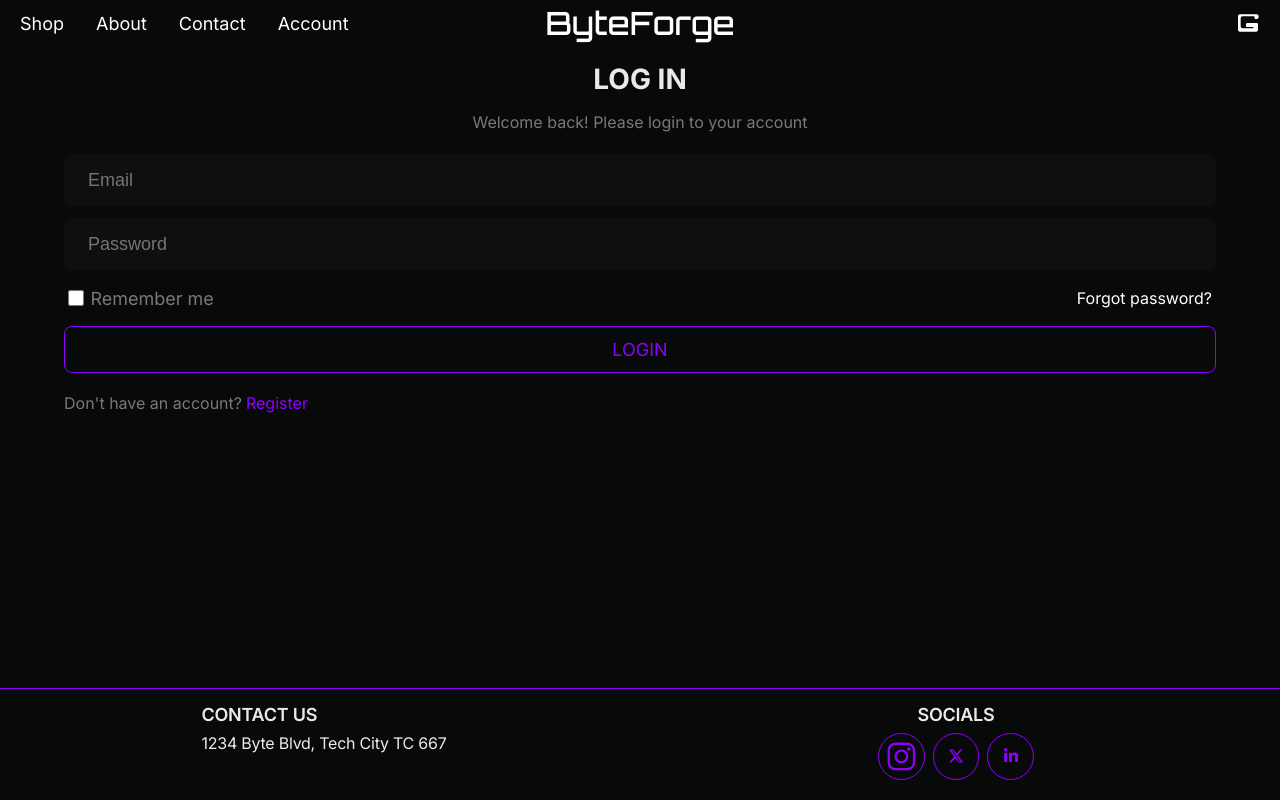
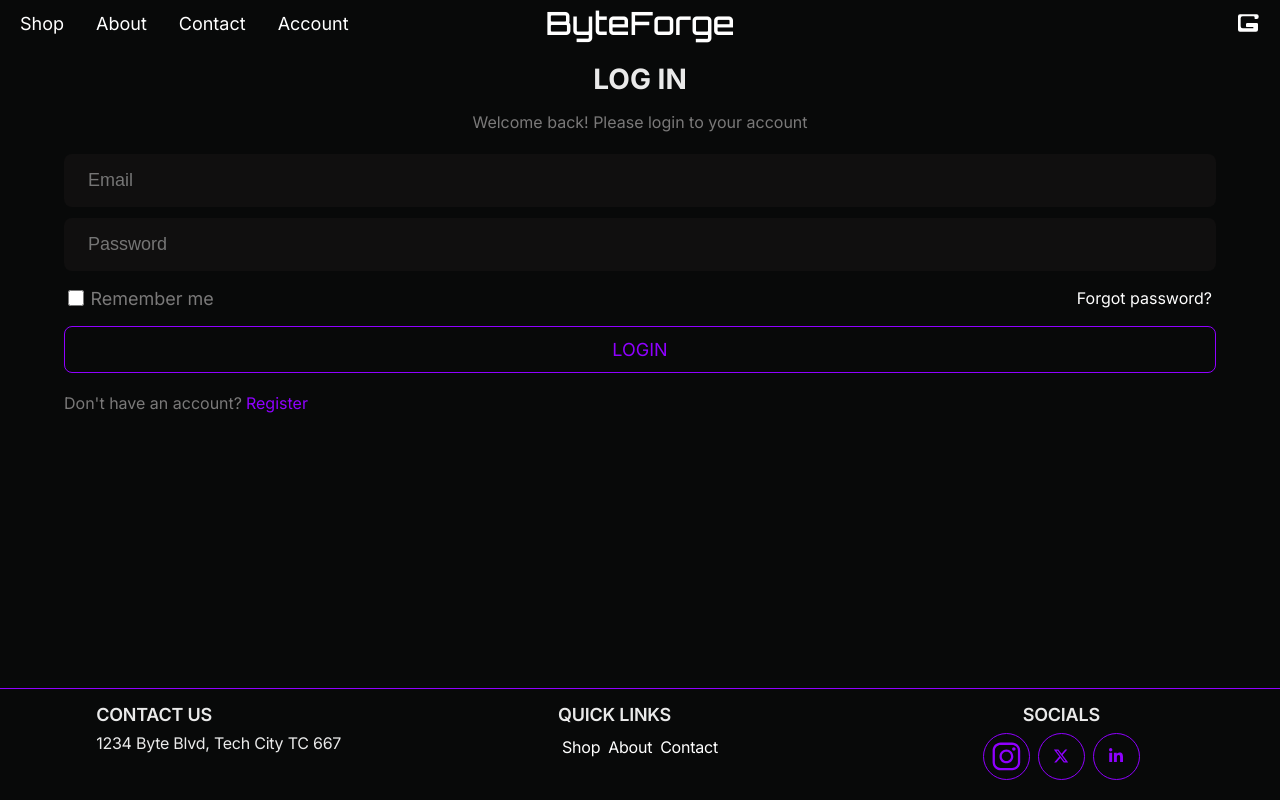
Before and after one commit to ParalelSt/ByteForge, a React (Vite) app in the folder byteForge/: page /auth in a window 1280 px wide. Built offline with nearby package versions, Linux system fonts and the light colour scheme; no server answers.

Commit message:
fix: footer and footer related styles

```diff
--- a/byteForge/src/styles/footer.scss
+++ b/byteForge/src/styles/footer.scss
@@ -61,19 +61,6 @@
                 font-weight: 550;
             }
 
-            ul {
-                display: flex;
-                flex-direction: column;
-
-                width: 100%;
-                list-style: none;
-
-                li {
-                    padding: 0.3rem 0;
-                }
-
-            }
-
             .socials-links {
                 display: flex;
                 justify-content: space-between;
@@ -119,4 +106,25 @@
             text-align: center;
         }
     }
+
+    @media (min-width: v.$desktop) {
+
+        .footer-section-middle {
+            display: flex;
+
+            .footer-section-center-div {
+                ul {
+                    display: flex;
+
+                    width: 100%;
+                    list-style: none;
+
+                    li {
+                        padding:  0.25rem;
+                    }
+
+                }
+            }
+        }
+    }
 }
--- a/byteForge/src/styles/promo.scss
+++ b/byteForge/src/styles/promo.scss
@@ -69,7 +69,7 @@
         .promo-container {
             flex-direction: row;
 
-            height: 20rem;
+            height: 25rem;
 
             .promo-container-top, .promo-container-bottom {
                 height: 100%
```
Also changed, not shown: 1 other file (tests, documents, lock files or other folders).
